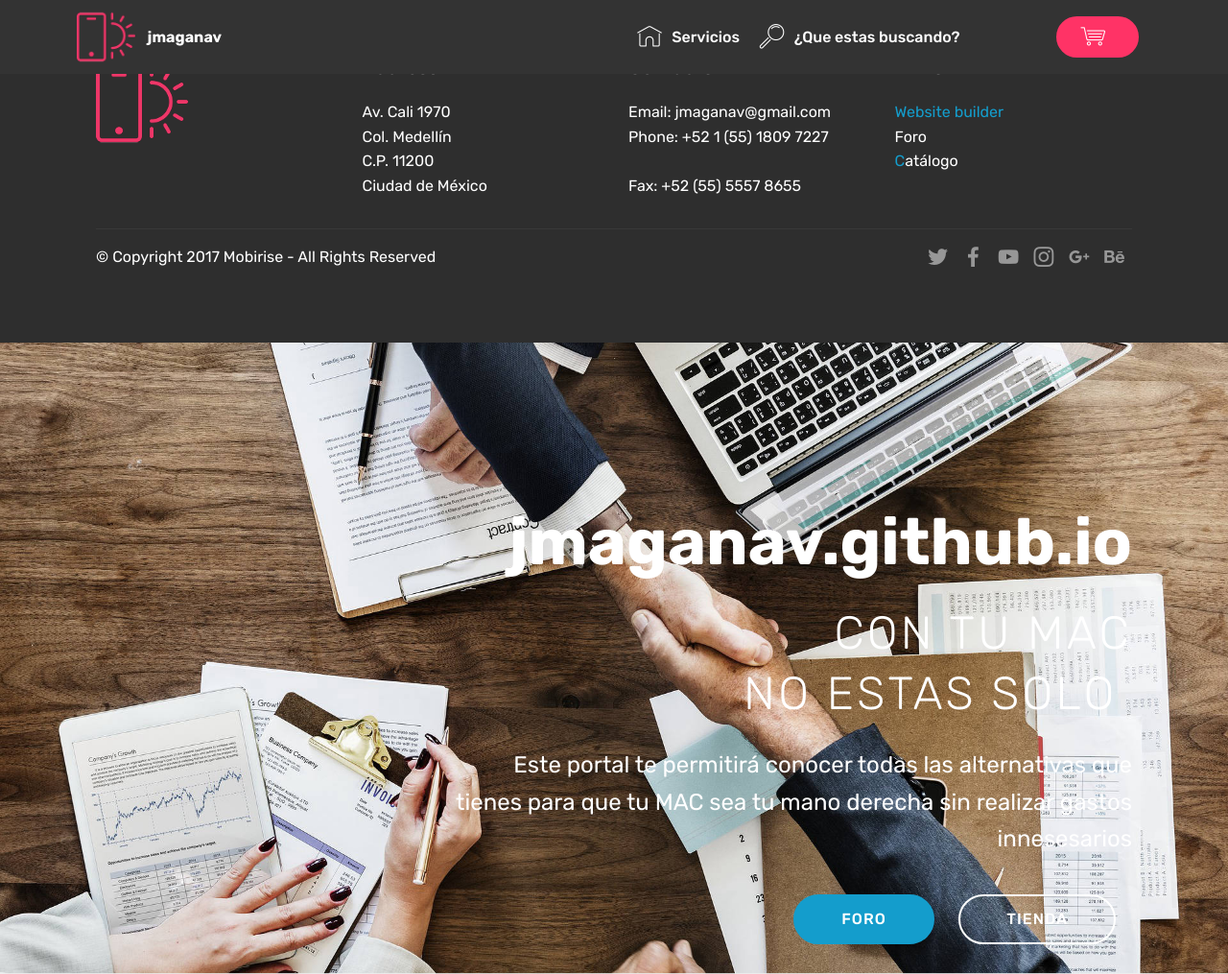
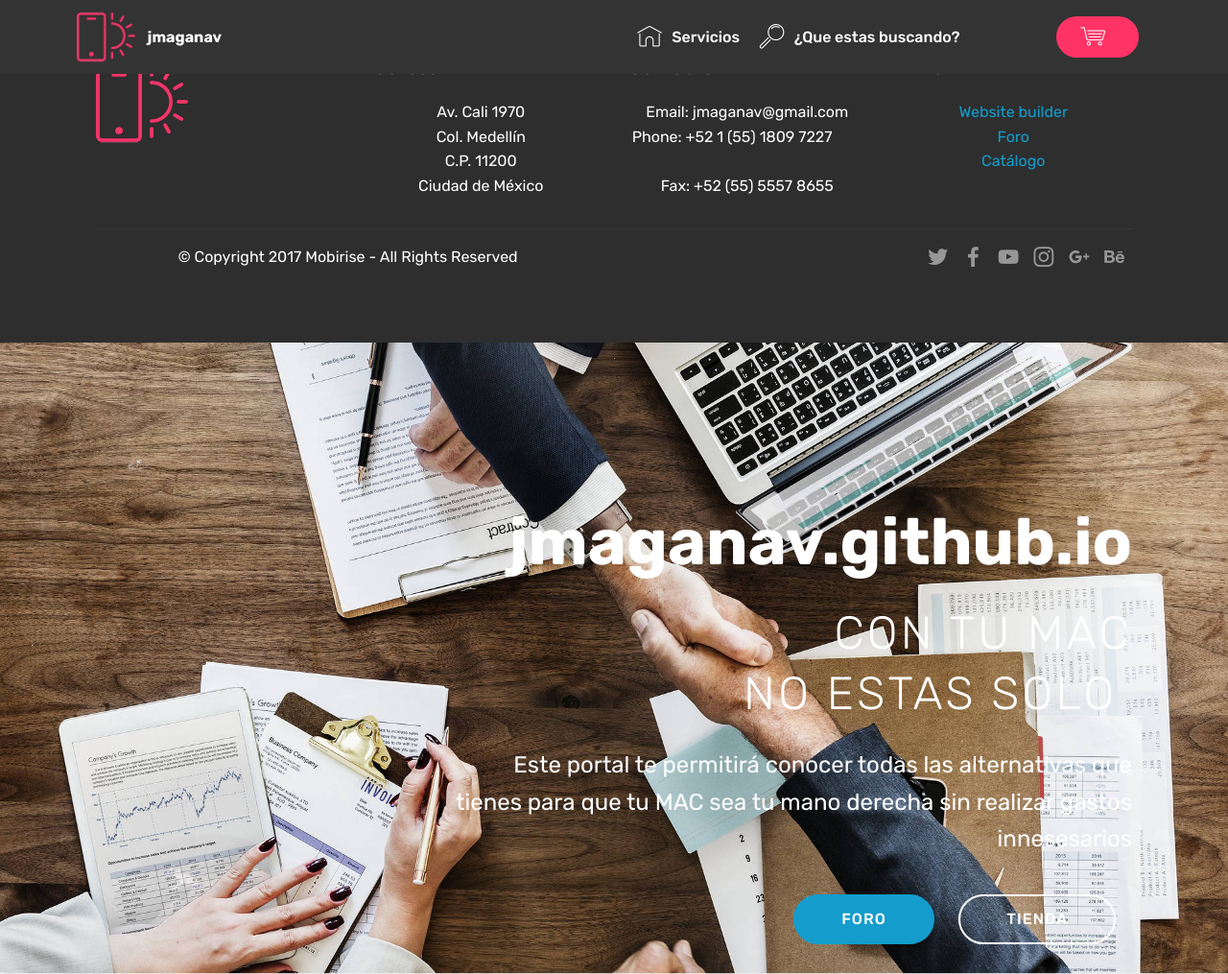
Before and after one commit to jmaganav/desarrollo61, a plain HTML site: page index.html in a window 1280 px wide. Shown: the top 1015 px of the page at 96% size. Drawn offline with Linux system fonts and the light colour scheme; files whose address does not match are found by name.

Commit message:
create github pages

```diff
--- a/assets/mobirise/css/mbr-additional.css
+++ b/assets/mobirise/css/mbr-additional.css
@@ -1829,6 +1829,9 @@ body {
     -webkit-justify-content: center;
   }
 }
+.cid-qTkAaeaxX5 P {
+  text-align: center;
+}
 .cid-raDDrZhEo9 {
   background-image: url("../../../assets/images/mbr-1920x1386.jpg");
 }
--- a/index.html
+++ b/index.html
@@ -62,7 +62,7 @@
     </nav>
 </section>
 
-<section class="engine"><a href="https://mobirise.info/a">online website builder</a></section><section class="cid-qTkAaeaxX5" id="footer1-2">
+<section class="engine"><a href="https://mobirise.info/v">free html templates</a></section><section class="cid-qTkAaeaxX5" id="footer1-2">
 
 
 
@@ -95,9 +95,9 @@
                 <h5 class="pb-3">
                     Links
                 </h5>
-                <p class="mbr-text">
-                    <a class="text-primary" href="https://mobirise.com/">Website builder</a>
-                    <br>Foro<br><a class="text-primary" href="https://mobirise.com/mobirise-free-mac.zip">C</a>atálogo</p>
+                <p class="mbr-text"><a href="http://www.apple.com">
+                    Website builder
+                    </a><br><a href="http://www.apple.com">Foro</a><br><a class="text-primary" href="http://www.apple.com">Catálogo</a></p>
             </div>
         </div>
         <div class="footer-lower">
```
Also changed, not shown: page1.html (+1 -1 lines), 1 other file.
